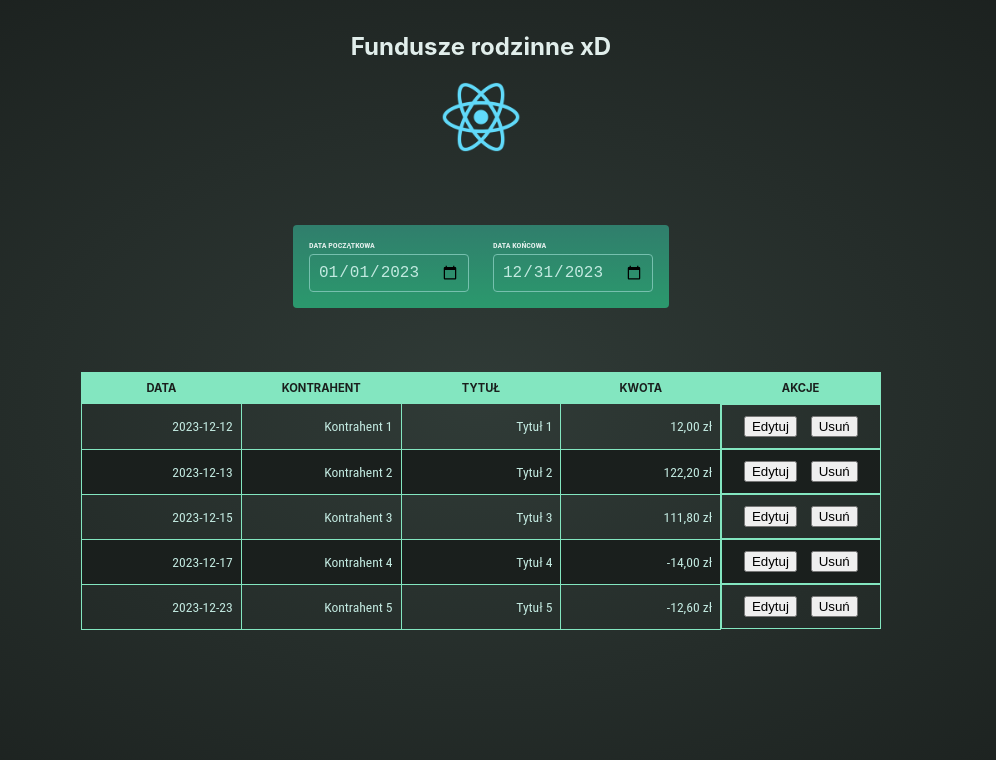
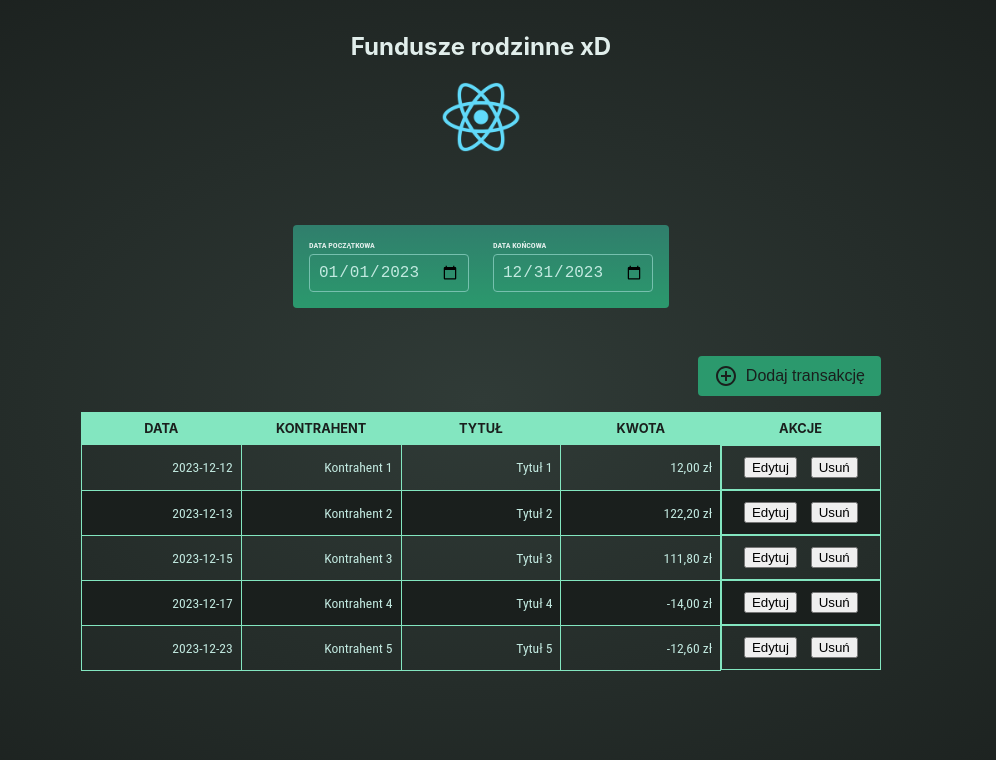
Before and after one commit to PhilThson/FamilyFoundsUI, a React (Create React App) app: page / in a window 1280 px wide. Shown: the top 760 px of the page, without its empty margins (159-1155 px from the left). Built offline with nearby package versions, Linux system fonts and the light colour scheme.

Commit message:
Add transaction button. Use MUI icons

```diff
--- a/package.json
+++ b/package.json
@@ -3,6 +3,10 @@
   "version": "0.1.0",
   "private": true,
   "dependencies": {
+    "@emotion/react": "^11.11.3",
+    "@emotion/styled": "^11.11.0",
+    "@mui/icons-material": "^5.15.2",
+    "@mui/material": "^5.15.2",
     "@testing-library/jest-dom": "^5.17.0",
     "@testing-library/react": "^13.4.0",
     "@testing-library/user-event": "^13.5.0",
--- a/src/components/Results/TransactionDetails/Property.jsx
+++ b/src/components/Results/TransactionDetails/Property.jsx
@@ -1,5 +1,7 @@
 import { useState } from "react";
 import styles from "./Property.module.css";
+import EditIcon from "@mui/icons-material/Edit";
+import SaveIcon from "@mui/icons-material/Save";
 
 const Property = ({ name, initialValue, onChangeValue }) => {
   const [value, setValue] = useState(initialValue);
@@ -27,7 +29,7 @@ const Property = ({ name, initialValue, onChangeValue }) => {
             <input type="text" required value={value} onChange={handleChange} />
           )}
           <button onClick={handleEditClick}>
-            {isEditing ? "Save" : "Edit"}
+            {isEditing ? <SaveIcon /> : <EditIcon />}
           </button>
         </span>
       </div>
--- a/src/components/Results/TransactionDetails/Property.module.css
+++ b/src/components/Results/TransactionDetails/Property.module.css
@@ -1,3 +1,11 @@
+.property {
+  display: flex;
+  justify-content: space-between;
+  align-items: center;
+  border-bottom: 2px solid #39443f;
+  padding: 0.5rem;
+}
+
 .property-name {
   text-transform: uppercase;
   font-weight: bold;
@@ -7,19 +15,21 @@
   display: inline-block;
   width: 10rem;
   font-size: 1rem;
-  color: #e1dec7;
+  color: white;
   border-radius: 4px;
   text-overflow: ellipsis;
   text-align: center;
+  padding: 0.5rem;
 }
 
 .property input {
   font: inherit;
   font-size: 1rem;
   width: 10rem;
-  border: none;
+  border: 1px solid #39443f;
   padding: 0.5rem;
   animation: pulse-text 2s infinite;
-  background-color: #46432f;
+  background-color: transparent;
   text-align: center;
+  border-radius: 4px;
 }
--- a/src/components/Results/TransactionDetails/TransactionDetails.module.css
+++ b/src/components/Results/TransactionDetails/TransactionDetails.module.css
@@ -4,18 +4,6 @@
   margin: 0;
   max-height: 20rem;
   overflow: scroll;
-  /* display: flex;
-  justify-content: center;
-  align-items: center;
-  gap: 2rem; */
-}
-
-.details li {
-  display: flex;
-  justify-content: space-between;
-  align-items: center;
-  border-bottom: 2px solid #39443f;
-  padding: 0.2rem;
 }
 
 .details.highlight-property li.active {
--- a/src/components/Results/Transactions.module.css
+++ b/src/components/Results/Transactions.module.css
@@ -1,6 +1,6 @@
 .result {
   max-width: 50rem;
-  margin: 2rem auto;
+  margin: 1rem auto 2rem auto;
   padding: 1rem;
   table-layout: fixed;
   border-spacing: 1rem;
@@ -10,7 +10,7 @@
 }
 
 .result thead {
-  font-size: 0.7rem;
+  font-size: 0.8rem;
   color: #83e6c0;
   text-transform: uppercase;
 }
--- a/src/components/UI/Card.module.css
+++ b/src/components/UI/Card.module.css
@@ -2,6 +2,7 @@
   padding: 1.5rem;
   box-shadow: 0 2px 8px rgba(0, 0, 0, 0.25);
   border-radius: 14px;
-  background: radial-gradient(#99cfbb, #597b6d);
+  /* background: radial-gradient(#99cfbb, #597b6d); */
+  background: linear-gradient(180deg, #307e6c, #2b996d);
   color: #e1eeeb;
 }
--- /dev/null
+++ b/src/components/UserInputArea/AddTransactionButton.jsx
@@ -0,0 +1,24 @@
+import styles from "./AddTransactionButton.module.css";
+import AddCircleOutlineIcon from "@mui/icons-material/AddCircleOutline";
+
+const AddTransactionButton = ({ isDisabled }) => {
+  const handleAddTransaction = () => {
+    // Perform action for adding transaction here
+    console.log("Adding transaction:");
+  };
+
+  return (
+    <div className={styles.buttonContainer}>
+      <button
+        className={styles.addButton}
+        onClick={handleAddTransaction}
+        disabled={isDisabled}
+      >
+        <AddCircleOutlineIcon />
+        <span>Dodaj transakcję</span>
+      </button>
+    </div>
+  );
+};
+
+export default AddTransactionButton;
--- /dev/null
+++ b/src/components/UserInputArea/AddTransactionButton.module.css
@@ -0,0 +1,28 @@
+.buttonContainer {
+  display: flex;
+  justify-content: flex-end;
+  margin-top: 1rem;
+  width: 100%;
+}
+
+.addButton {
+  padding: 0.5rem 1rem;
+  border: none;
+  border-radius: 4px;
+  background-color: #2b996d;
+  color: #1a1f1d;
+  cursor: pointer;
+  font-size: 1rem;
+  display: flex;
+  flex-direction: row;
+  align-items: center;
+}
+
+.addButton:disabled {
+  background-color: #ccc;
+  cursor: not-allowed;
+}
+
+.addButton span {
+  margin-left: 0.5rem;
+}
--- a/src/components/UserInputArea/UserInputArea.jsx
+++ b/src/components/UserInputArea/UserInputArea.jsx
@@ -1,4 +1,6 @@
+import { useState } from "react";
 import UserInput from "./UserInput";
+import AddTransactionButton from "./AddTransactionButton";
 
 const DUMMY_INPUT = {
   startDate: "2023-01-01",
@@ -6,26 +8,54 @@ const DUMMY_INPUT = {
 };
 
 const UserInputArea = () => {
-  const handleInputChange = () => {};
+  const [dateRange, setDateRange] = useState(DUMMY_INPUT);
+  const [isValidRange, setIsValidRange] = useState(true);
+
+  const handleInputChange = (e) => {
+    const { id, value } = e.target;
+    setDateRange((prev) => ({
+      ...prev,
+      [id]: value,
+    }));
+  };
+
+  const validateDateRange = () => {
+    const { startDate, endDate } = dateRange;
+    const isValid = new Date(startDate) <= new Date(endDate);
+    setIsValidRange(isValid);
+  };
+
   return (
+    <>
       <section id="user-input">
         <div className="input-group">
           <UserInput
             id="startDate"
             name="Data początkowa"
             type="date"
-          value={DUMMY_INPUT.startDate}
+            value={dateRange.startDate}
             onChange={handleInputChange}
+            onBlur={validateDateRange}
           />
           <UserInput
             id="endDate"
             name="Data końcowa"
             type="date"
-          value={DUMMY_INPUT.endDate}
+            value={dateRange.endDate}
             onChange={handleInputChange}
+            onBlur={validateDateRange}
           />
         </div>
+        {!isValidRange && (
+          <p
+            style={{ color: "red", fontSize: "0.75rem", marginTop: "0.25rem" }}
+          >
+            End date must be greater than or equal to start date.
+          </p>
+        )}
       </section>
+      <AddTransactionButton isDisabled={!isValidRange} />
+    </>
   );
 };
 
--- a/src/index.css
+++ b/src/index.css
@@ -76,56 +76,6 @@ main {
   font-size: 1rem;
 }
 
-#result {
-  max-width: 50rem;
-  margin: 2rem auto;
-  padding: 1rem;
-  table-layout: fixed;
-  border-spacing: 1rem;
-  text-align: right;
-  border-collapse: collapse;
-  width: 100%;
-}
-
-#result thead {
-  font-size: 0.7rem;
-  color: #83e6c0;
-}
-
-#result tbody {
-  font-family: "Roboto Condensed", sans-serif;
-  font-size: 0.85rem;
-  color: #c2e9e0;
-}
-
-#result th,
-#result td {
-  border: 1px solid #83e6c0;
-  padding: 8px;
-}
-
-#result th {
-  background-color: #83e6c0;
-  color: #1a1f1d;
-  text-align: center;
-}
-
-#result tbody tr:nth-child(even) {
-  background-color: #1a1f1d;
-}
-
-#result td:last-child {
-  display: flex;
-  flex-wrap: wrap;
-  justify-content: space-evenly;
-  white-space: nowrap;
-  overflow: hidden;
-}
-
-#result button {
-  margin: 3px 0;
-}
-
 .center {
   text-align: center;
 }
```
Lines whose indentation alone changed are shown as unchanged.
